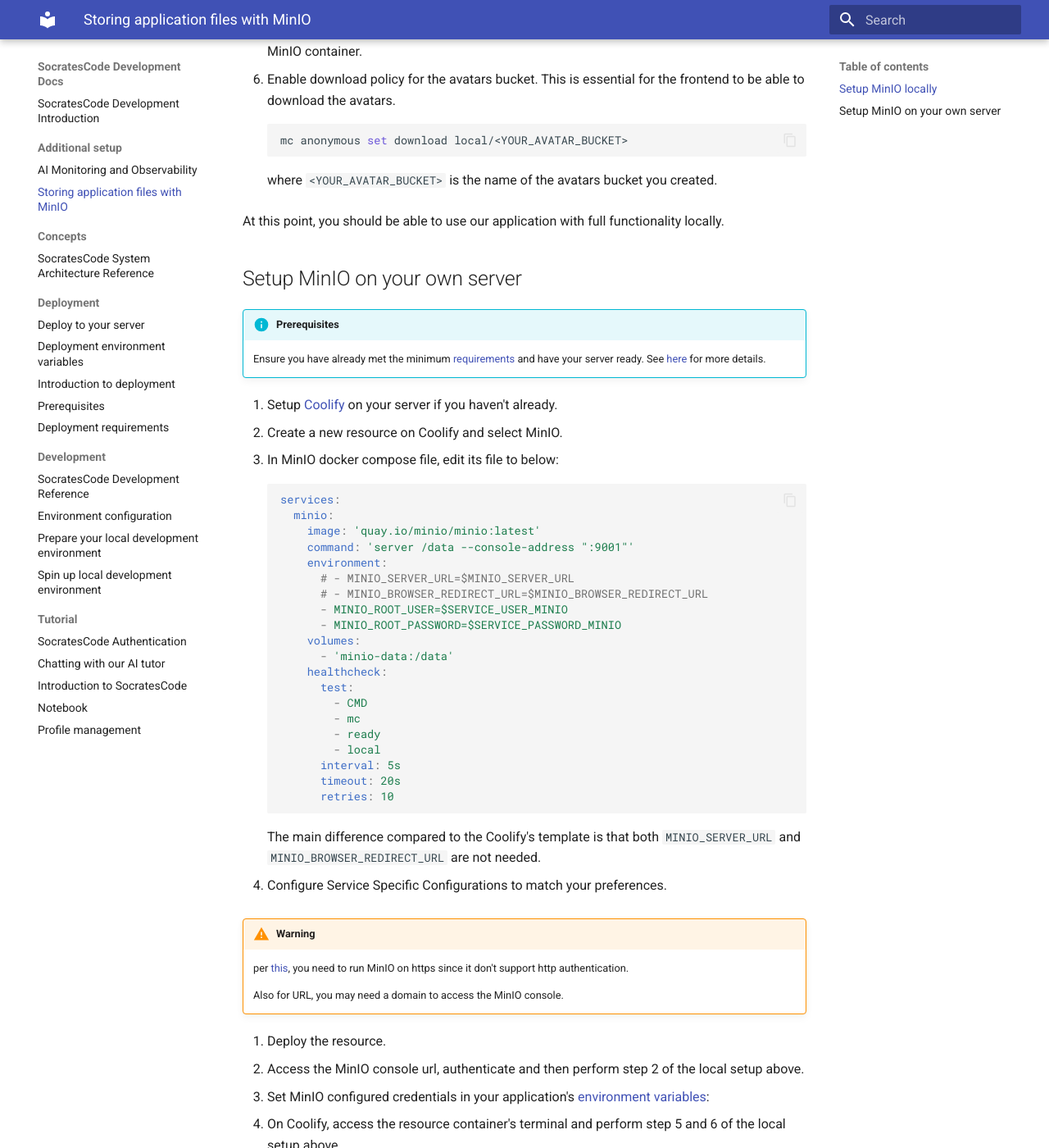
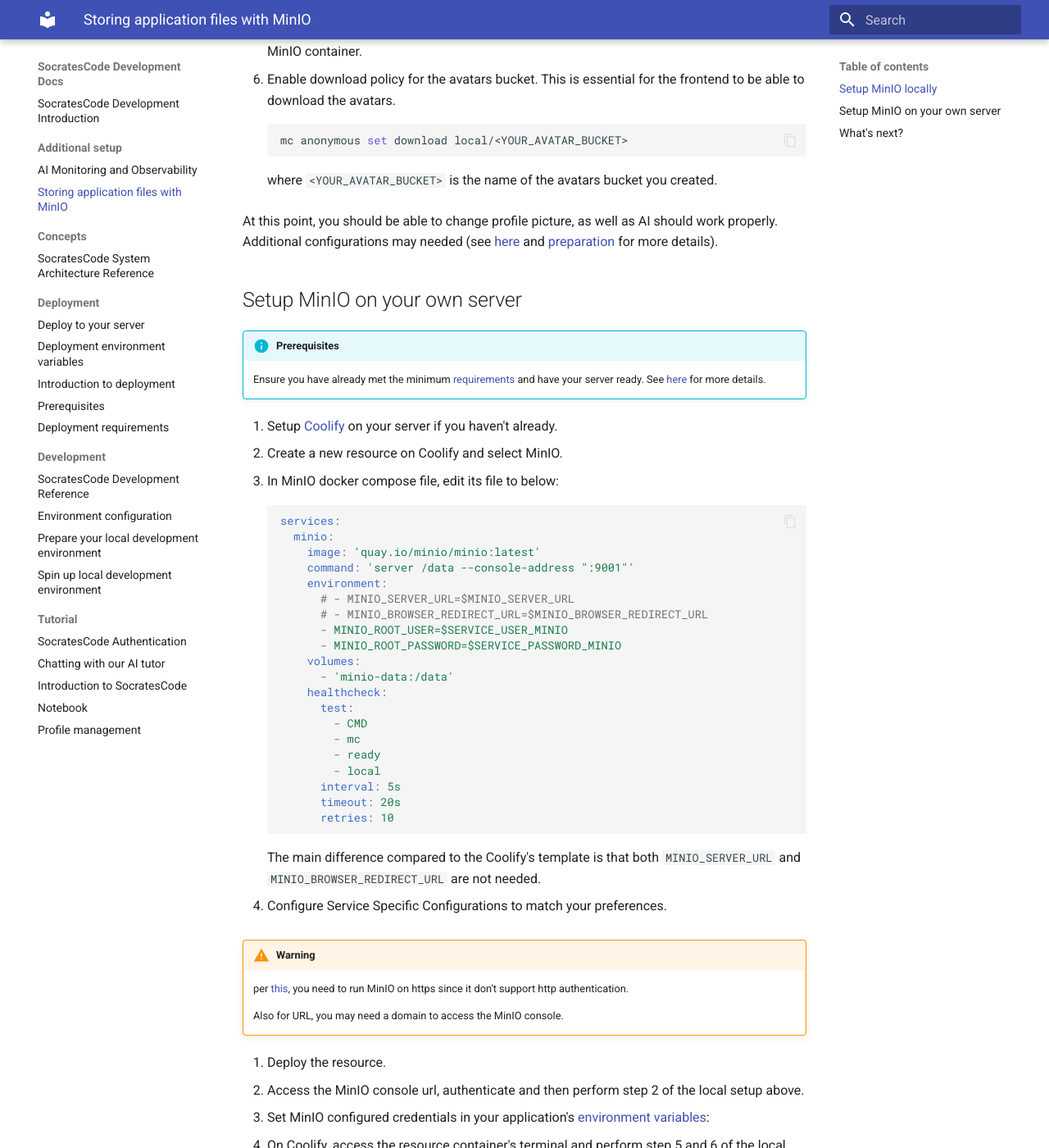
Before and after one commit to SocratesCodes/doc, an MkDocs documentation site: the page built from docs/additional setup/minio.md, in a window 1280 px wide and 1400 px high, scrolled down 1298 px. Shown: the whole window at 82% size. Built offline with MkDocs 1.6.1 and Material for MkDocs 9.7.7, drawn with Linux system fonts in a browser that asks for light colours; some of the changed text lies outside the part shown.

Commit message:
docs: improve MinIO setup instructions and clarify deployment preparation details

````diff
--- a/docs/additional setup/minio.md
+++ b/docs/additional setup/minio.md
@@ -67,7 +67,7 @@
 ```
 where `<YOUR_AVATAR_BUCKET>` is the name of the avatars bucket you created.
 
-At this point, you should be able to use our application with full functionality locally.
+At this point, you should be able to change profile picture, as well as AI should work properly. Additional configurations may needed (see [here](../development/environment.md) and [preparation](../deployment/preparation.md) for more details).
 
 ## Setup MinIO on your own server
 !!! info "Prerequisites"
@@ -109,3 +109,6 @@
 6. Access the MinIO console url, authenticate and then perform step 2 of the local setup above.
 7. Set MinIO configured credentials in your application's [environment variables](../development/environment.md#backend-service):
 8. On Coolify, access the resource container's terminal and perform step 5 and 6 of the local setup above.
+
+## What's next?
+Check other other [development setup guides](../development/preparation.md) and [deployment setup guides](../deployment/deployment.md) for more details.
````
Also changed, not shown: docs/deployment/preparation.md (+1 -1 lines).
